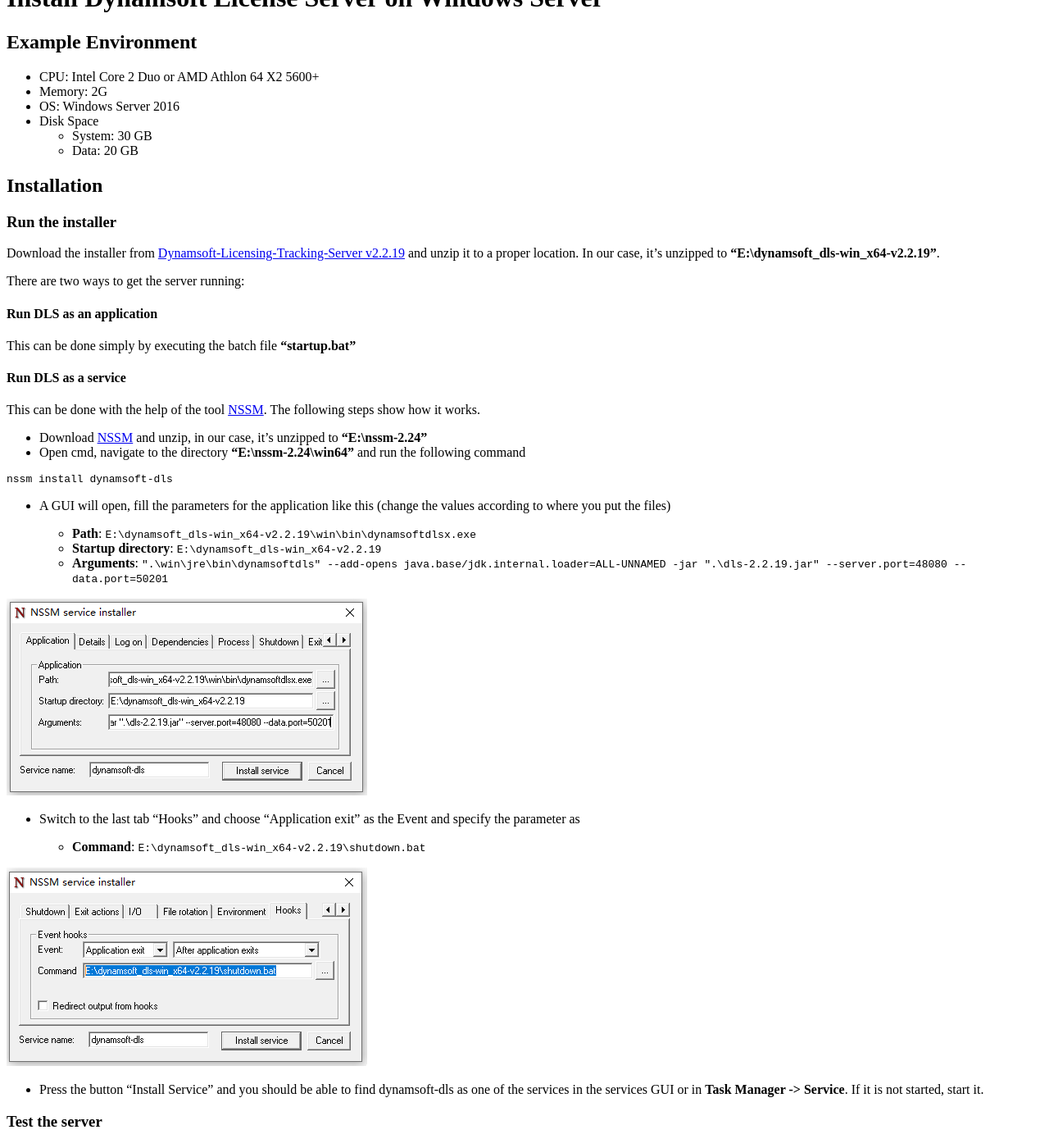
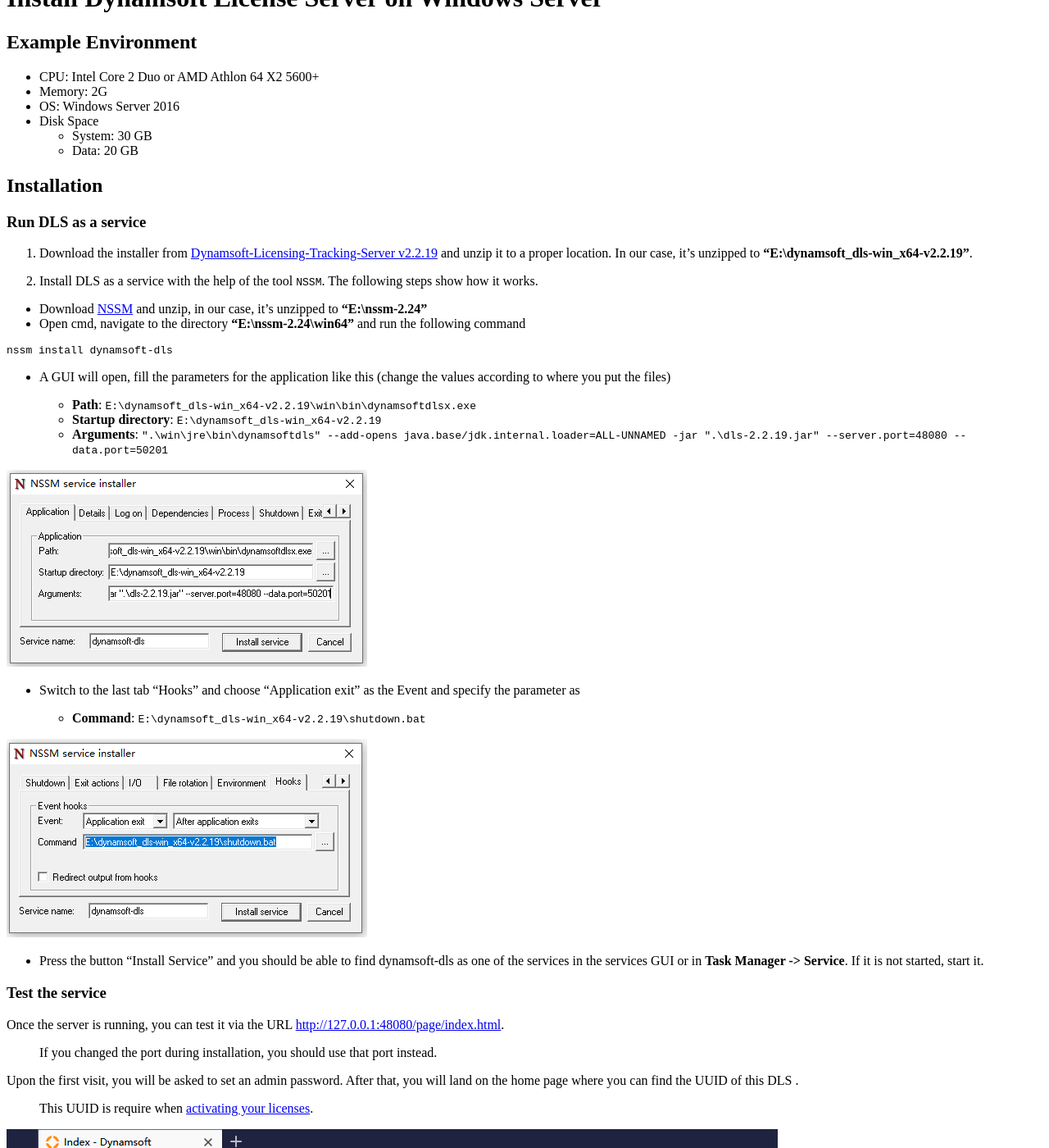
Before and after one commit to dynamsoft-docs/license-server-docs, a Jekyll site: the page built from selfhosting/DLSonWindows.md, in a window 1280 px wide and 1400 px high, scrolled down 649 px. Shown: the whole window at 82% size. Built offline with Jekyll 4.4.1, drawn with Linux system fonts in a browser that asks for light colours.

Commit message:
only show nssm usage of DLS

```diff
--- a/selfhosting/DLSonWindows.md
+++ b/selfhosting/DLSonWindows.md
@@ -20,19 +20,11 @@
 
 ## Installation
 
-### Run the installer
+### Run DLS as a service
 
-Download the installer from [Dynamsoft-Licensing-Tracking-Server v2.2.19](https://tst.dynamsoft.com/public/download/dls/2.2.19/dynamsoft_dls-win_x64-v2.2.19.zip) and unzip it to a proper location. In our case, it's unzipped to **"E:\dynamsoft_dls-win_x64-v2.2.19"**.
+1. Download the installer from [Dynamsoft-Licensing-Tracking-Server v2.2.19](https://tst.dynamsoft.com/public/download/dls/2.2.19/dynamsoft_dls-win_x64-v2.2.19.zip) and unzip it to a proper location. In our case, it's unzipped to **"E:\dynamsoft_dls-win_x64-v2.2.19"**.
 
-There are two ways to get the server running:
-
-#### Run DLS as an application
-
-This can be done simply by executing the batch file **"startup.bat"**
-
-#### Run DLS as a service
-
-This can be done with the help of the tool [NSSM](https://nssm.cc/). The following steps show how it works.
+2. Install DLS as a service with the help of the tool `NSSM`. The following steps show how it works.
 
 * Download [NSSM](https://nssm.cc/ci/nssm-2.24-101-g897c7ad.zip) and unzip, in our case, it's unzipped to **"E:\nssm-2.24"**
 * Open cmd, navigate to the directory **"E:\nssm-2.24\win64"** and run the following command
@@ -43,21 +35,21 @@
 
 * A GUI will open, fill the parameters for the application like this (change the values according to where you put the files)
 
-  + **Path**: `E:\dynamsoft_dls-win_x64-v2.2.19\win\bin\dynamsoftdlsx.exe`
-  + **Startup directory**: `E:\dynamsoft_dls-win_x64-v2.2.19`
-  + **Arguments**: `".\win\jre\bin\dynamsoftdls" --add-opens java.base/jdk.internal.loader=ALL-UNNAMED -jar ".\dls-2.2.19.jar" --server.port=48080 --data.port=50201`
+  * **Path**: `E:\dynamsoft_dls-win_x64-v2.2.19\win\bin\dynamsoftdlsx.exe`
+  * **Startup directory**: `E:\dynamsoft_dls-win_x64-v2.2.19`
+  * **Arguments**: `".\win\jre\bin\dynamsoftdls" --add-opens java.base/jdk.internal.loader=ALL-UNNAMED -jar ".\dls-2.2.19.jar" --server.port=48080 --data.port=50201`
 
 ![nssm-001]({{site.assets}}imgs/nssm-001.png)
 
 * Switch to the last tab "Hooks" and choose "Application exit" as the Event and specify the parameter as
 
-  + **Command**: `E:\dynamsoft_dls-win_x64-v2.2.19\shutdown.bat`
+  * **Command**: `E:\dynamsoft_dls-win_x64-v2.2.19\shutdown.bat`
 
 ![nssm-002]({{site.assets}}imgs/nssm-002.png)
 
 * Press the button "Install Service" and you should be able to find dynamsoft-dls as one of the services in the services GUI or in **Task Manager -> Service**. If it is not started, start it.
 
-### Test the server
+### Test the service
 
 Once the server is running, you can test it via the URL [http://127.0.0.1:48080/page/index.html](http://127.0.0.1:48080/page/index.html).
 
@@ -83,8 +75,8 @@
 
 * In the configuration, there are two settings: "serverMode" and "servers". We only need to change "servers". It accepts two values, the first specifies the main DLS URL and the second, the standby URL.
 
-  + For the main DLS: `"servers": ["self", "https://standby.yoursite.com/dls/"]`
+  * For the main DLS: `"servers": ["self", "https://standby.yoursite.com/dls/"]`
 
-  + For the standby DLS: `"servers": ["https://www.yoursite.com/dls/", "self"]`
+  * For the standby DLS: `"servers": ["https://www.yoursite.com/dls/", "self"]`
 
 > NOTE that you need to configure both the main DLS and the standby DLS separately.
```
